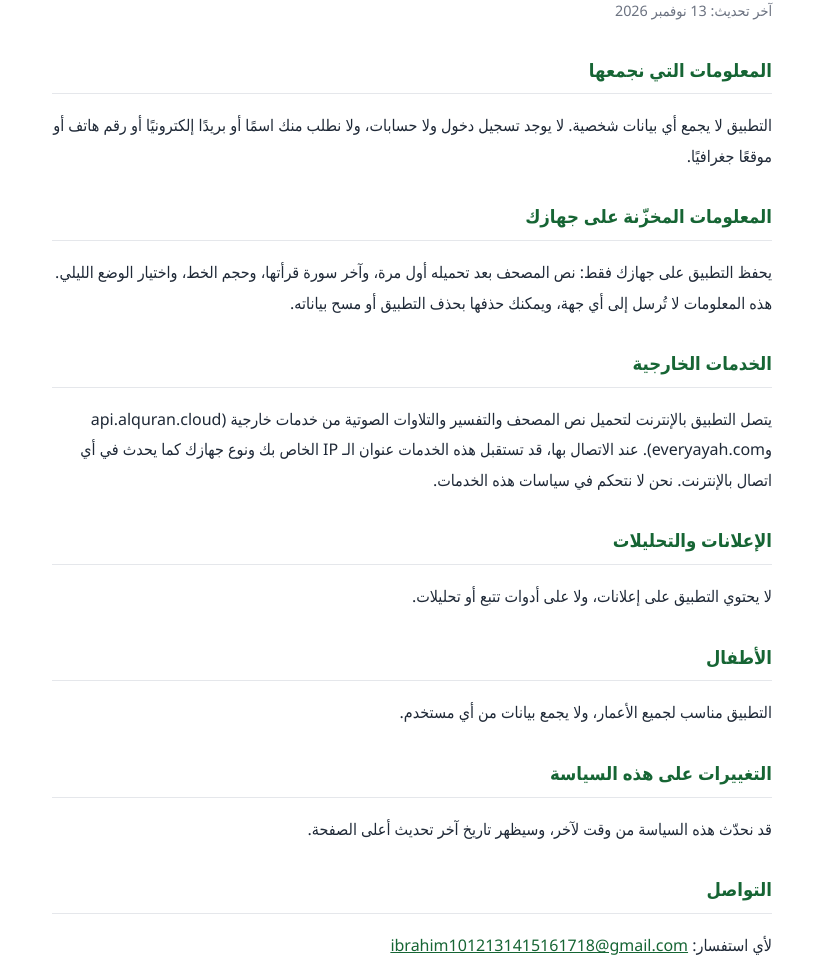
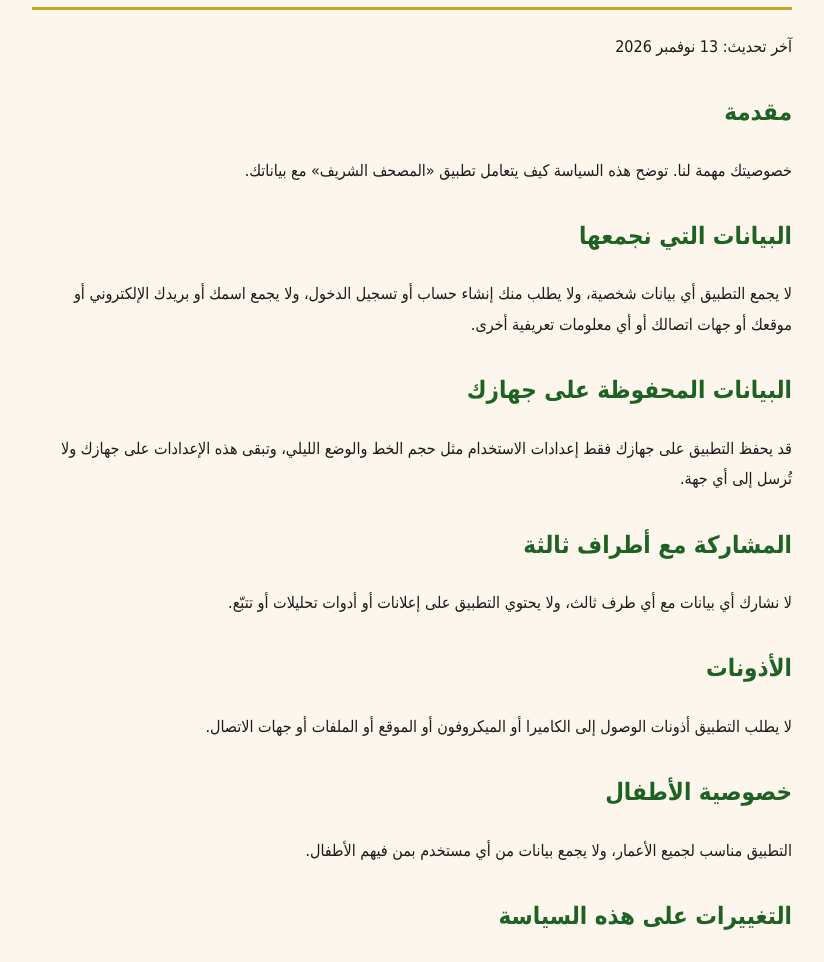
Before and after one commit to ibrahim9696h-ai/quran-privacy, a plain HTML site: page index.html in a window 1280 px wide. Shown: the part 107-1069 px from the top of the page, without its empty margins (228-1052 px from the left). Drawn offline with Linux system fonts and the light colour scheme.

Commit message:
Update index.html

```diff
--- a/index.html
+++ b/index.html
@@ -1,79 +1,50 @@
 <!DOCTYPE html>
 <html lang="ar" dir="rtl">
 <head>
-<meta charset="UTF-8">
+<meta charset="utf-8">
 <meta name="viewport" content="width=device-width, initial-scale=1">
 <title>سياسة الخصوصية - المصحف الشريف</title>
 <style>
-  :root {
-    --bg: #ffffff;
-    --text: #1f2937;
-    --muted: #6b7280;
-    --accent: #166534;
-    --border: #e5e7eb;
-  }
-  @media (prefers-color-scheme: dark) {
-    :root {
-      --bg: #111827;
-      --text: #e5e7eb;
-      --muted: #9ca3af;
-      --accent: #4ade80;
-      --border: #374151;
-    }
-  }
-  body {
-    margin: 0;
-    background: var(--bg);
-    color: var(--text);
-    font-family: "Segoe UI", Tahoma, Arial, sans-serif;
-    line-height: 1.9;
-  }
-  main {
-    max-width: 720px;
-    margin: 0 auto;
-    padding: 24px 20px 48px;
-  }
-  h1 {
-    color: var(--accent);
-    font-size: 1.6rem;
-    margin-bottom: 4px;
-  }
-  h2 {
-    color: var(--accent);
-    font-size: 1.15rem;
-    margin-top: 28px;
-    border-bottom: 1px solid var(--border);
-    padding-bottom: 6px;
-  }
-  .date { color: var(--muted); font-size: 0.9rem; }
-  a { color: var(--accent); }
+body{font-family:Tahoma,Arial,sans-serif;max-width:760px;margin:0 auto;padding:24px 16px;line-height:1.9;color:#1b1b1b;background:#fcf6ec}
+h1{color:#1e6223;border-bottom:3px solid #c9a227;padding-bottom:8px}
+h2{color:#1e6223;margin-top:28px}
+.en{direction:ltr;text-align:left;margin-top:40px;border-top:2px solid #c9a227;padding-top:16px}
+a{color:#1e6223}
 </style>
 </head>
 <body>
-<main>
-  <h1>سياسة الخصوصية لتطبيق المصحف الشريف</h1>
-  <p class="date">آخر تحديث: 13 نوفمبر 2026</p>
+<h1>سياسة الخصوصية: تطبيق «المصحف الشريف»</h1>
+<p>آخر تحديث: 13 نوفمبر 2026</p>
 
-  <h2>المعلومات التي نجمعها</h2>
-  <p>التطبيق لا يجمع أي بيانات شخصية. لا يوجد تسجيل دخول ولا حسابات، ولا نطلب منك اسمًا أو بريدًا إلكترونيًا أو رقم هاتف أو موقعًا جغرافيًا.</p>
+<h2>مقدمة</h2>
+<p>خصوصيتك مهمة لنا. توضح هذه السياسة كيف يتعامل تطبيق «المصحف الشريف» مع بياناتك.</p>
 
-  <h2>المعلومات المخزّنة على جهازك</h2>
-  <p>يحفظ التطبيق على جهازك فقط: نص المصحف بعد تحميله أول مرة، وآخر سورة قرأتها، وحجم الخط، واختيار الوضع الليلي. هذه المعلومات لا تُرسل إلى أي جهة، ويمكنك حذفها بحذف التطبيق أو مسح بياناته.</p>
+<h2>البيانات التي نجمعها</h2>
+<p>لا يجمع التطبيق أي بيانات شخصية، ولا يطلب منك إنشاء حساب أو تسجيل الدخول، ولا يجمع اسمك أو بريدك الإلكتروني أو موقعك أو جهات اتصالك أو أي معلومات تعريفية أخرى.</p>
 
-  <h2>الخدمات الخارجية</h2>
-  <p>يتصل التطبيق بالإنترنت لتحميل نص المصحف والتفسير والتلاوات الصوتية من خدمات خارجية (api.alquran.cloud وeveryayah.com). عند الاتصال بها، قد تستقبل هذه الخدمات عنوان الـ IP الخاص بك ونوع جهازك كما يحدث في أي اتصال بالإنترنت. نحن لا نتحكم في سياسات هذه الخدمات.</p>
+<h2>البيانات المحفوظة على جهازك</h2>
+<p>قد يحفظ التطبيق على جهازك فقط إعدادات الاستخدام مثل حجم الخط والوضع الليلي، وتبقى هذه الإعدادات على جهازك ولا تُرسل إلى أي جهة.</p>
 
-  <h2>الإعلانات والتحليلات</h2>
-  <p>لا يحتوي التطبيق على إعلانات، ولا على أدوات تتبع أو تحليلات.</p>
+<h2>المشاركة مع أطراف ثالثة</h2>
+<p>لا نشارك أي بيانات مع أي طرف ثالث، ولا يحتوي التطبيق على إعلانات أو أدوات تحليلات أو تتبّع.</p>
 
-  <h2>الأطفال</h2>
-  <p>التطبيق مناسب لجميع الأعمار، ولا يجمع بيانات من أي مستخدم.</p>
+<h2>الأذونات</h2>
+<p>لا يطلب التطبيق أذونات الوصول إلى الكاميرا أو الميكروفون أو الموقع أو الملفات أو جهات الاتصال.</p>
 
-  <h2>التغييرات على هذه السياسة</h2>
-  <p>قد نحدّث هذه السياسة من وقت لآخر، وسيظهر تاريخ آخر تحديث أعلى الصفحة.</p>
+<h2>خصوصية الأطفال</h2>
+<p>التطبيق مناسب لجميع الأعمار، ولا يجمع بيانات من أي مستخدم بمن فيهم الأطفال.</p>
 
-  <h2>التواصل</h2>
-  <p>لأي استفسار: <a href="mailto:ibrahim1012131415161718@gmail.com">ibrahim1012131415161718@gmail.com</a></p>
-</main>
+<h2>التغييرات على هذه السياسة</h2>
+<p>قد نحدّث هذه السياسة من وقت لآخر، وسيظهر تاريخ آخر تحديث أعلى هذه الصفحة.</p>
+
+<h2>تواصل معنا</h2>
+<p>لأي استفسار عن هذه السياسة: <a href="mailto:ibrahim1012131415161718@gmail.com">ibrahim1012131415161718@gmail.com</a></p>
+
+<div class="en">
+<h1>Privacy Policy: Al-Mushaf Al-Sharif</h1>
+<p>Last updated: November 13, 2026</p>
+<p>The app does not collect, store on any server, or share any personal data. It has no accounts, ads, analytics, or tracking. Reading preferences such as font size and night mode are stored only on your device. The app does not request camera, microphone, location, contacts, or storage permissions. We may update this policy from time to time; the date above will change accordingly.</p>
+<p>Contact: <a href="mailto:ibrahim1012131415161718@gmail.com">ibrahim1012131415161718@gmail.com</a></p>
+</div>
 </body>
 </html>
```
